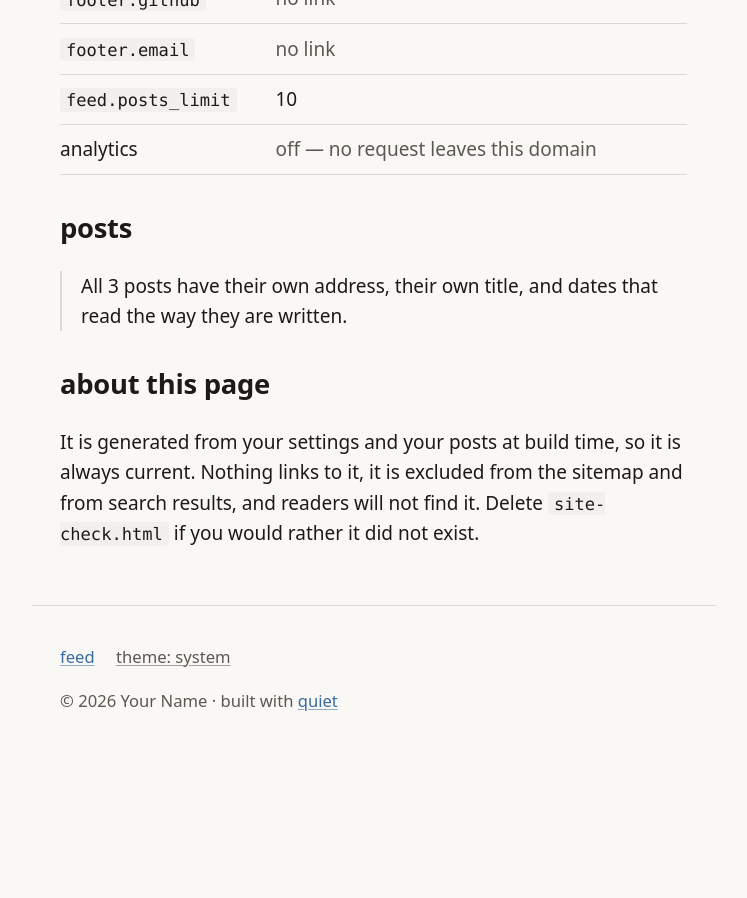
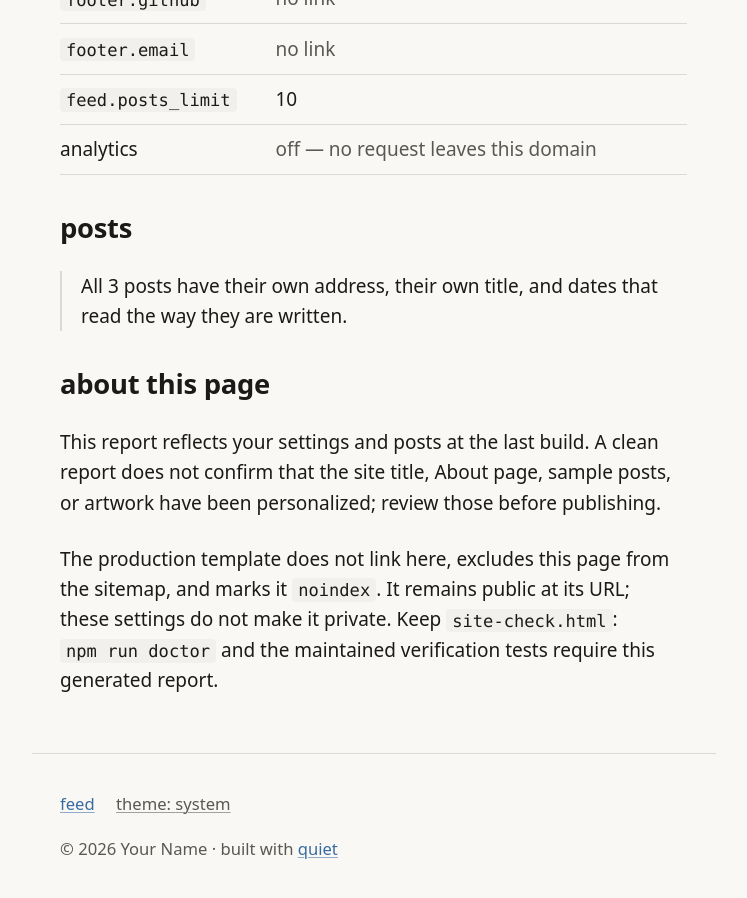
Before and after one commit to hjadmz/quiet, a Jekyll site: the page built from site-check.html, in a window 1280 px wide and 900 px high, scrolled down 1676 px. Shown: the whole window, without its empty margins (259-1006 px from the left). Built offline with Jekyll 4.4.1, drawn with Linux system fonts in a browser that asks for light colours; before the commit the page ends 2429 px from its top, so only the background shows below that.

Commit message:
Make publishing builds explicitly production

```diff
--- a/_includes/footer.html
+++ b/_includes/footer.html
@@ -29,15 +29,14 @@
     exists, and the problem count otherwise travels in an HTML comment nobody
     reads.
 
-    So during local preview — and only there, since GitHub Pages and every other
-    host build with JEKYLL_ENV=production — a problem says so on every page,
-    where the person who caused it is looking. Readers of the published site
-    never see this line.
+    Development builds show the problem where the author is looking. The
+    publishing scripts explicitly select production mode and omit this notice;
+    a host is not assumed to set the environment on the author's behalf.
   {%- endcomment -%}
   {%- if jekyll.environment != "production" and q_problem_count > 0 %}
   <p class="footer-meta config-notice">
     <a href="{{ '/site-check/' | relative_url }}">{{ q_problem_count }} setting{% if q_problem_count > 1 %}s{% endif %} in your config could not be used as written →</a>
-    <span class="config-unset">shown while previewing locally; never on the published site</span>
+    <span class="config-unset">development build; hidden in production builds</span>
   </p>
   {%- endif %}
   {%- if site.demo_notice and site.demo_notice != "" %}
--- a/site-check.html
+++ b/site-check.html
@@ -248,10 +248,14 @@
 
   <h2>about this page</h2>
   <p>
-    It is generated from your settings and your posts at build time, so it is
-    always current.
-    Nothing links to it, it is excluded from the sitemap and from search
-    results, and readers will not find it. Delete
-    <code>site-check.html</code> if you would rather it did not exist.
+    This report reflects your settings and posts at the last build. A clean report
+    does not confirm that the site title, About page, sample posts, or artwork have
+    been personalized; review those before publishing.
+  </p>
+  <p>
+    The production template does not link here, excludes this page from the sitemap,
+    and marks it <code>noindex</code>. It remains public at its URL; these settings
+    do not make it private. Keep <code>site-check.html</code>: <code>npm run doctor</code>
+    and the maintained verification tests require this generated report.
   </p>
 </div>
```
Also changed, not shown: THIRD_PARTY_NOTICES.md (+7 -8 lines), docs/ACCEPTANCE.md (+2 -1 lines), package.json (+6 -5 lines), tests/build-environment.cjs (added, +83 -0 lines), tests/config-lint.cjs (+2 -2 lines), README.md.
